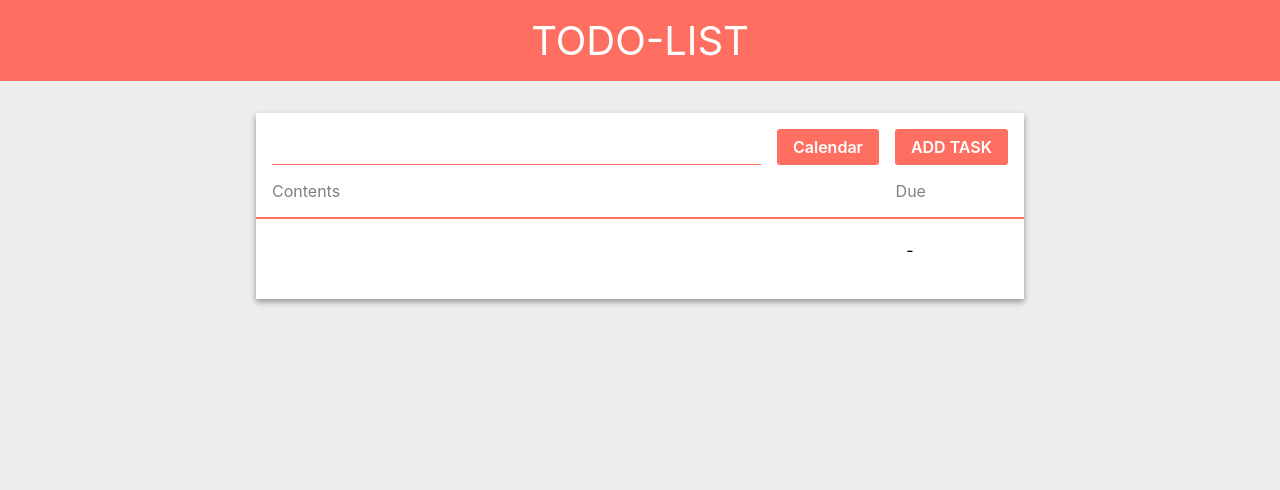
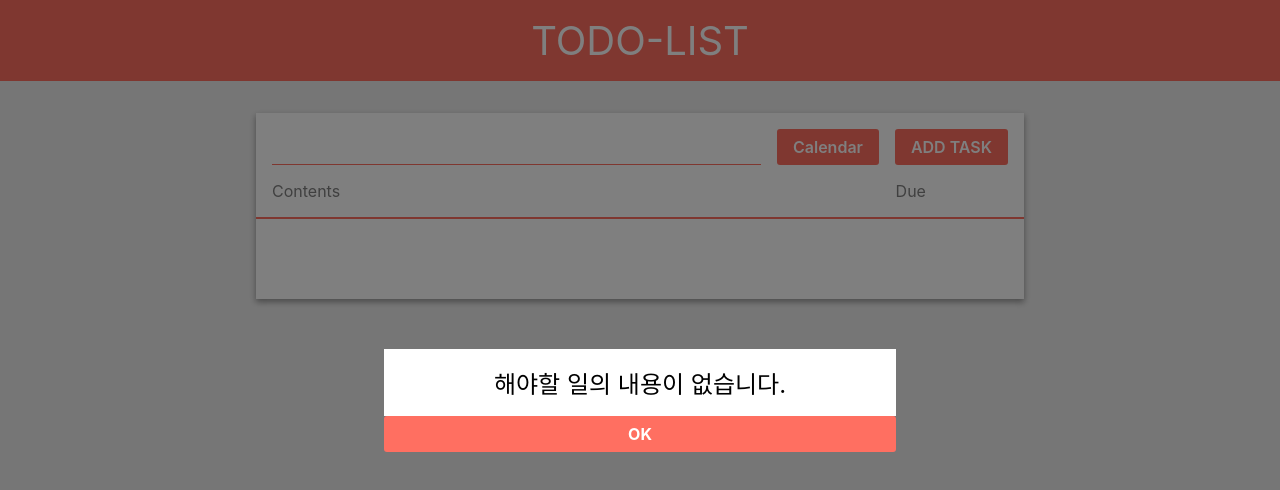
Before and after one commit to EZDev-sh/first-react-todo-list, a React (Create React App) app: page / in a window 1280 px wide. Both pictures are taken after a click on the element "ADD TASK". Shown: the top 490 px of the page. Built offline with nearby package versions, Linux system fonts and the light colour scheme.

Commit message:
input data check

```diff
--- a/src/App.js
+++ b/src/App.js
@@ -3,6 +3,7 @@ import TodoListTemplate from './components/TodoListTemplate';
 import Form from './components/Form';
 import TodoItemList from './components/TodoItemList';
 import CalendarPopup from './components/CalendarPopup';
+import NoneContentPopup from './components/NoneContentPopup';
 
 class App extends Component {
   id = 3 // 이미 0,1,2 가 존재하므로 3으로 설정
@@ -10,6 +11,7 @@ class App extends Component {
   state = {
     date: new Date(),
     visible: false,
+    input_check: false,
     input: '',
     due_date: '-',
     todos: [
@@ -19,6 +21,7 @@ class App extends Component {
     ]
   }
 
+  // table item click
   handleToggle = (id) => {
     const { todos } = this.state;
 
@@ -39,6 +42,7 @@ class App extends Component {
     });
   }
 
+  // talbe item remove
   handleRemove = (id) => {
     const { todos } = this.state;
     this.setState({
@@ -46,19 +50,26 @@ class App extends Component {
     });
   }
 
+  // table item modify
   handleModify = (id) => {
 
   }
 
 
+  // get input dom data
   handleChange = (e) => {
     this.setState({
       input: e.target.value // input 의 다음 바뀔 값
     });
   }
 
+  // create new table item
   handleCreate = () => {
     const { input, todos, due_date } = this.state;
+    if (input === '') {
+      this.handleOpenNoneContent()
+    }
+    else {
       this.setState({
         // 다시 초기화
         input: '',
@@ -72,11 +83,19 @@ class App extends Component {
         })
       });
     }
+  }
 
+  // enter key event
   handleKeyPress = (e) => {
     // 눌려진 키가 Enter 면 handleCreate 호출
     if (e.key === 'Enter') {
+      if (this.state.input === '') {
+        this.handleOpenNoneContent()
+      }
+      else {
         this.handleCreate();
+      }
+
     }
   }
 
@@ -96,12 +115,26 @@ class App extends Component {
 
   }
 
+  // NoneContentPopup open
+  handleOpenNoneContent = () => {
+    this.setState({
+      input_check: true
+    })
+  }
+
+  // NoneContetnPopup close
+  handelCloseNoneContent = () => {
+    this.setState({
+      input_check: false,
+    })
+  }
+
   // 달력에서 선택한 날짜데이터 가져오기
   handleDate = date => this.setState({date})
 
 
   render() {
-    const { input, todos, visible, date } = this.state;
+    const { input, todos, visible, date, input_check } = this.state;
     const {
       handleChange,
       handleCreate,
@@ -112,6 +145,7 @@ class App extends Component {
       handleToggle,
       handleRemove,
       handleModify,
+      handelCloseNoneContent,
     } = this;
 
     return (
@@ -140,6 +174,13 @@ class App extends Component {
           : null
         }
 
+        {input_check ?
+          <NoneContentPopup
+            onClose={handelCloseNoneContent}
+          />
+          : null
+        }
+
       </div>
 
     );
--- /dev/null
+++ b/src/components/NoneContentPopup.css
@@ -0,0 +1,40 @@
+.none-content-popup {
+    position: fixed;
+    width: 100%;
+    height: 100%;
+    top: 0;
+    left: 0;
+    right: 0;
+    bottom: 0;
+    margin: auto;
+    background-color: rgba(0,0,0, 0.5);
+    display: flex;
+}
+
+.warring {
+    margin: auto;
+    width: 512px;
+    height: auto;
+    flex-direction: column;
+}
+
+.waring-content {
+    padding-top: 1rem;
+    padding-bottom: 1rem;
+    text-align: center;
+    background-color: white;
+    font-size: 1.5rem;
+}
+
+.check-button {
+    padding-top: 0.5rem;
+    padding-bottom: 0.5rem;
+    align-items: center;
+    background: #FF6F61;
+    border-radius: 3px;
+    color: white;
+    font-weight: 700;
+    cursor: pointer;
+    text-align: center;
+    align-items: flex-end;
+}
--- /dev/null
+++ b/src/components/NoneContentPopup.js
@@ -0,0 +1,20 @@
+import React, { Component } from 'react';
+import './NoneContentPopup.css';
+
+class NoneContentPopup extends Component {
+    render() {
+        const { onClose } = this.props;
+        return (
+            <div className="none-content-popup">
+                <div className="warring">
+                    <div className="waring-content">해야할 일의 내용이 없습니다.</div>
+                    <div className="check-button" onClick={onClose}>
+                        OK
+                    </div>
+                </div>
+            </div>
+        );
+    }
+}
+
+export default NoneContentPopup;
```
Lines whose indentation alone changed are shown as unchanged.
